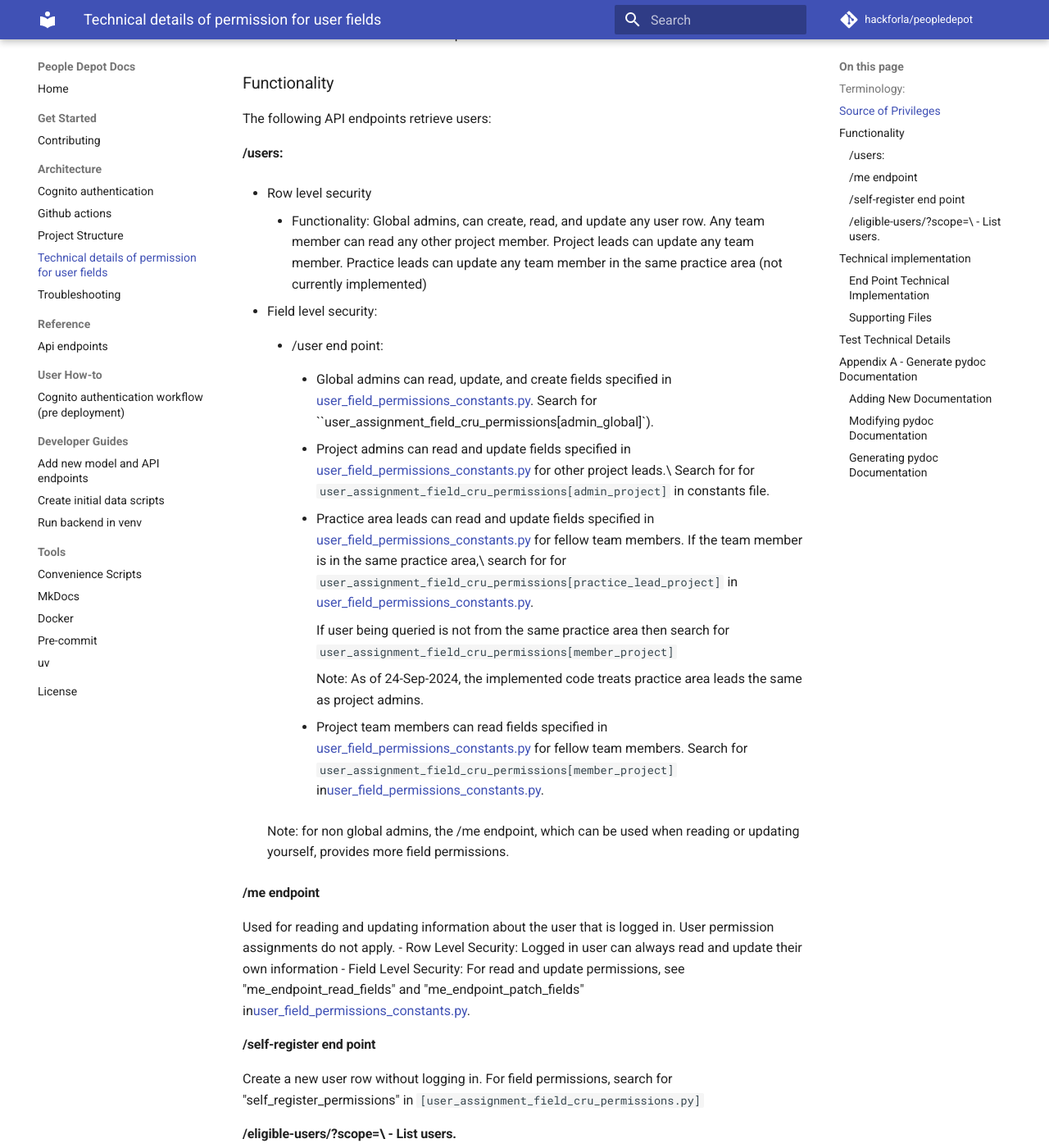
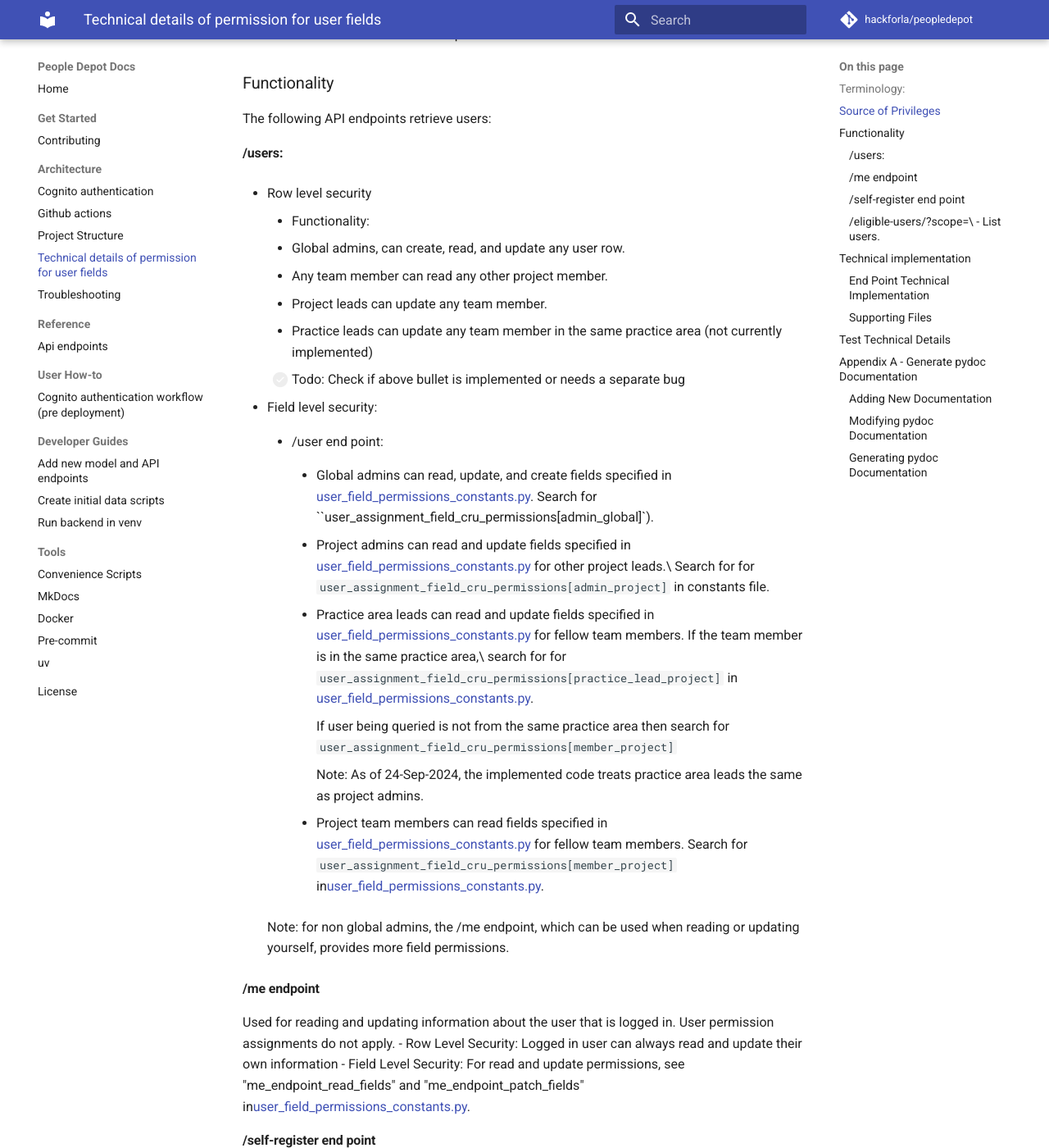
Before and after one commit to hackforla/peopledepot, an MkDocs documentation site: the page built from docs/architecture/technical-details-of-permission-for-user-fields.md, in a window 1280 px wide and 1400 px high, scrolled down 755 px. Shown: the whole window at 82% size. Built offline with MkDocs 1.6.1 and Material for MkDocs 9.7.7, drawn with Linux system fonts in a browser that asks for light colours; comment, search, counter and statistics services are not loaded; some of the changed text lies outside the part shown.

Commit message:
Update technical-details-of-permission-for-user-fields.md

```diff
--- a/docs/architecture/technical-details-of-permission-for-user-fields.md
+++ b/docs/architecture/technical-details-of-permission-for-user-fields.md
@@ -31,8 +31,12 @@ The following API endpoints retrieve users:
 
 - Row level security
 
-    - Functionality: Global admins, can create, read,
-        and update any user row.  Any team member can read any other project member.  Project leads can update any team member.  Practice leads can update any team member in the same practice area (not currently implemented)
+    - Functionality:
+      - Global admins, can create, read, and update any user row.
+      - Any team member can read any other project member.
+      - Project leads can update any team member.
+      - Practice leads can update any team member in the same practice area (not currently implemented)
+      - [ ] Todo: Check if above bullet is implemented or needs a separate bug
 
 - Field level security:
 
@@ -75,11 +79,9 @@ do not apply.
 Create a new user row without logging in.  For field permissions, search for "self_register_permissions" in
 `[user_assignment_field_cru_permissions.py]`
 
+- [ ] Todo: File separate bug for eligble users
 #### /eligible-users/<project id>?scope=\<all/team/notteam> - List users.
 
-API is used by global admin or project lead **(\*)** when assigning a user to a team.  This API uses the same
-read fiel permissions as specified for /user end point for project team members (search for
-`user_assignment_field_cru_permissions[project member]`).
 A separate API for assigning the user to a project team is covered by a different document.
 
 ### Technical implementation
```
